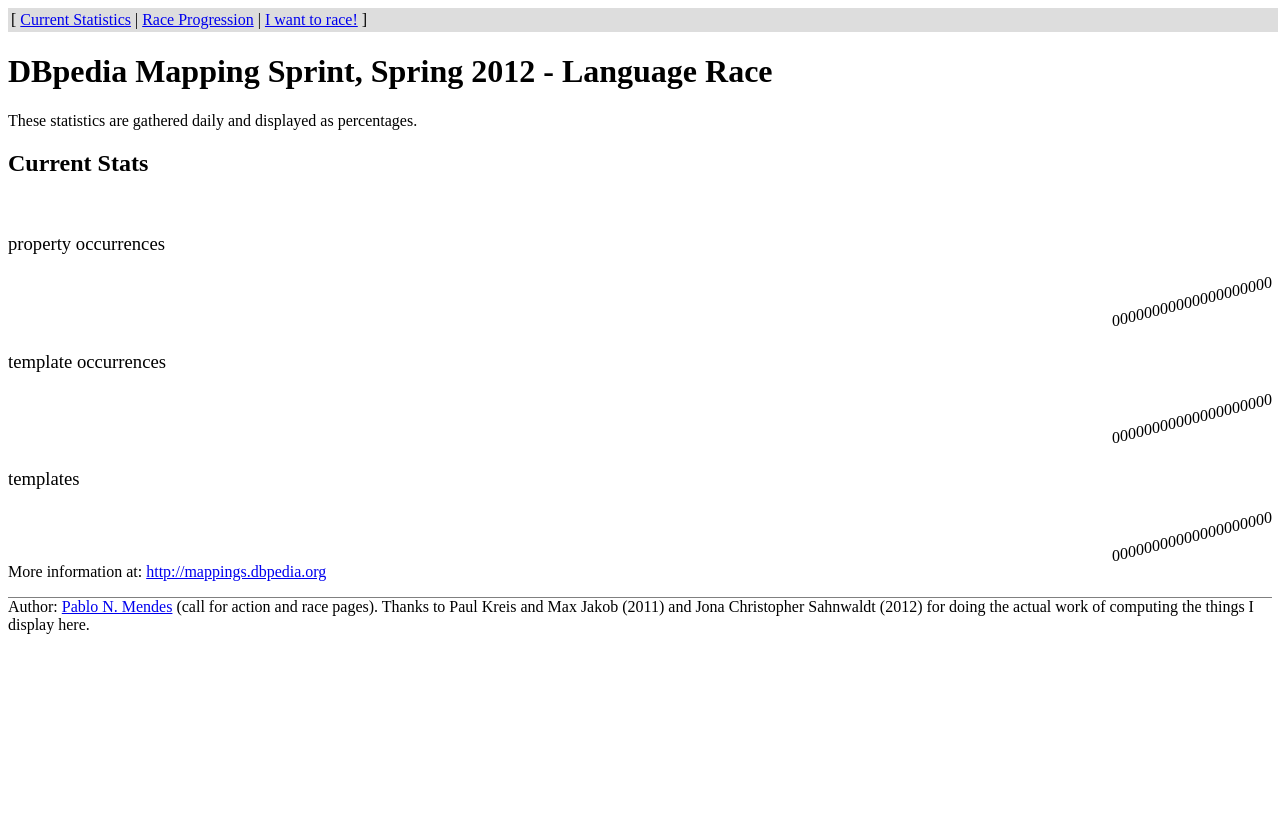
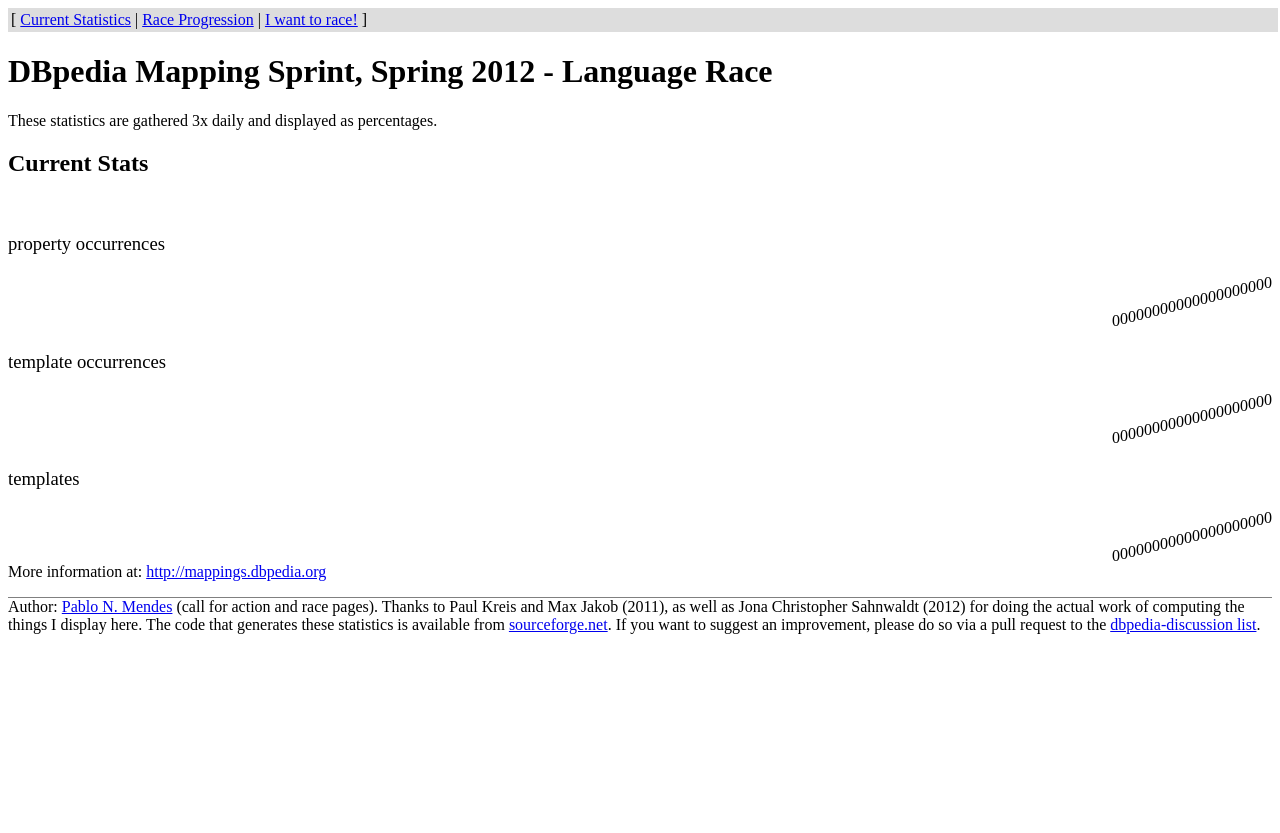
Before and after one commit to mammadori/dbpedia, a PHP site: page /Option/index.php in a window 1280 px wide. Shown: the top 833 px of the page. Run offline with PHP 8.4, Linux system fonts and the light colour scheme; some libraries are stand-ins or nearby versions.

Commit message:
more explanatory messages to the mappings sprint pages

```diff
--- a/server/web/sprint/footer.php
+++ b/server/web/sprint/footer.php
@@ -3,6 +3,7 @@
 <div class='copyright'>
 Author:
 <a href="http://pablomendes.com">Pablo N. Mendes</a> (call for action and race pages).
-Thanks to Paul Kreis and Max Jakob (2011) and Jona Christopher Sahnwaldt (2012) for doing the actual work of computing the things I display here.
+Thanks to Paul Kreis and Max Jakob (2011), as well as Jona Christopher Sahnwaldt (2012) for doing the actual work of computing the things I display here.
+The code that generates these statistics is available from <a href="http://dbpedia.hg.sourceforge.net/hgweb/dbpedia/extraction_framework/server">sourceforge.net</a>. If you want to suggest an improvement, please do so via a pull request to the <a href="https://lists.sourceforge.net/lists/listinfo/dbpedia-discussion">dbpedia-discussion list</a>.
 </div>
 </body>
--- a/server/web/sprint/header.php
+++ b/server/web/sprint/header.php
@@ -21,4 +21,4 @@
 <body>
 <div class="menu">[ <a href="index.php">Current Statistics</a> | <a href="progression.php">Race Progression</a> | <a href="http://mappings.dbpedia.org/index.php/Mapping_Statistics">I want to race!</a> ]</div>
 <h1>DBpedia Mapping Sprint, Spring 2012 - Language Race</h1>
-<p>These statistics are gathered daily and displayed as percentages.</p>
+<p>These statistics are gathered 3x daily and displayed as percentages.</p>
--- a/server/web/sprint/progression.php
+++ b/server/web/sprint/progression.php
@@ -1,4 +1,5 @@
 <?php require_once("header.php"); ?>
+
 
     <script type="text/javascript" src="https://www.google.com/jsapi"></script>
 
@@ -76,6 +77,7 @@ Object.size = function(obj) {
   </head>
 
   <body>
+    <p>Mouse over a line in that chart to see the language code, the date (year-month-date-hour) and the percentage of mappings for each category.</p>
     <div id="chart_div_property_occurrences"></div>
     <div id="chart_div_template_occurrences"></div>
     <div id="chart_div_templates"></div>
```
